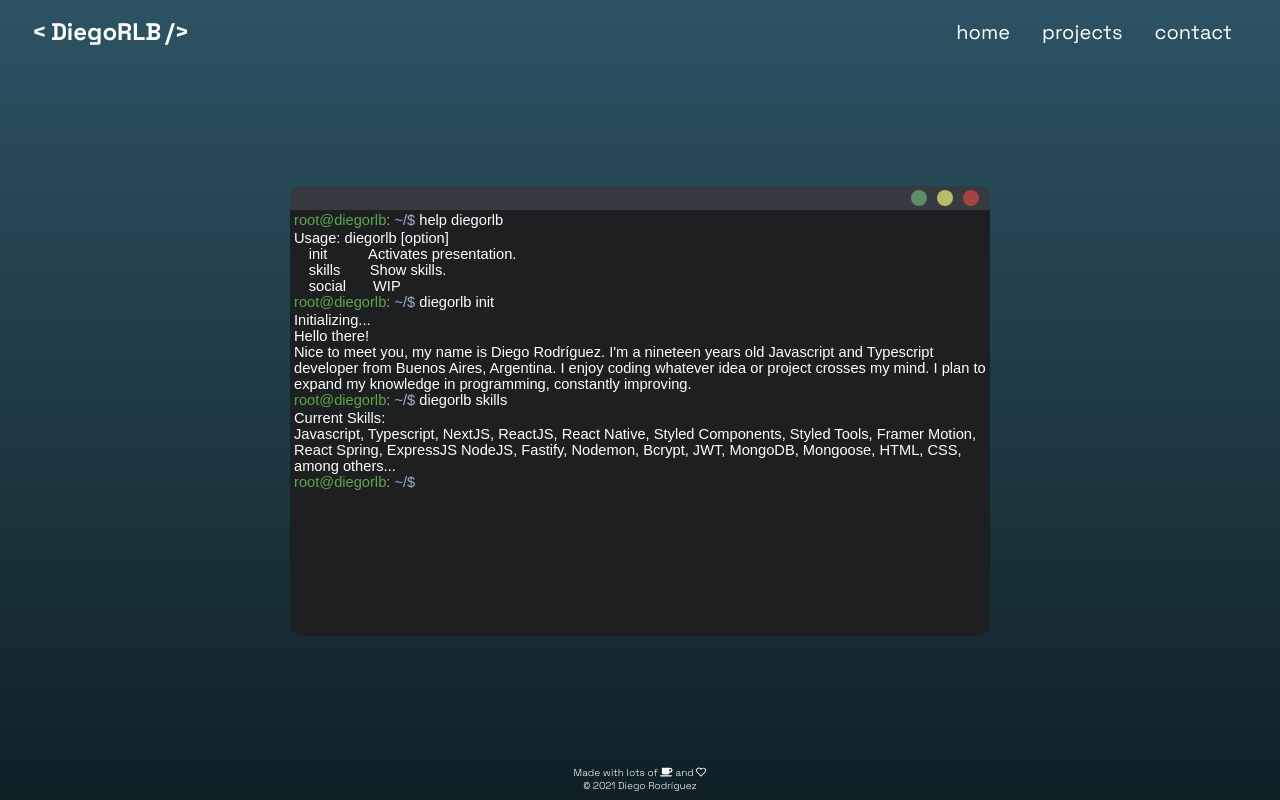
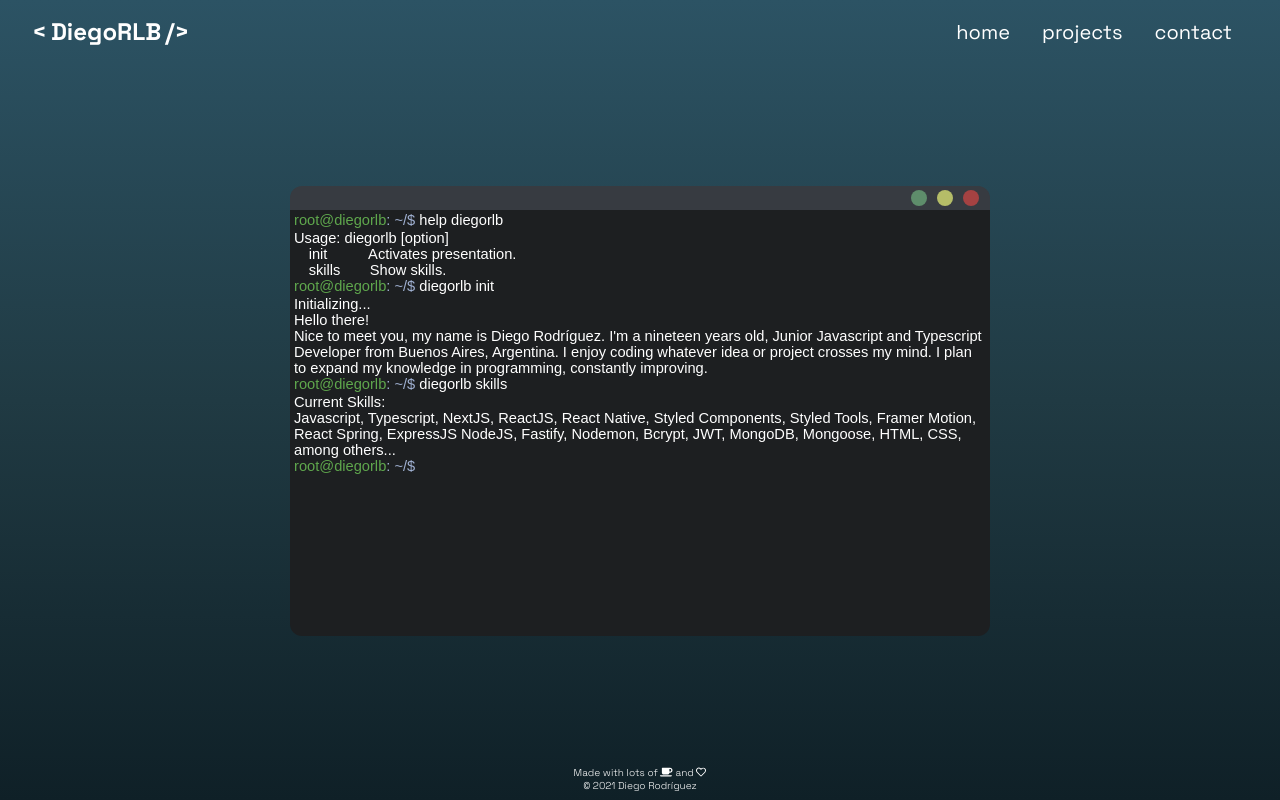
Before and after one commit to diegorlb/Portfolio, a Next.js app: page / in a window 1280 px wide. Built offline with nearby package versions, Linux system fonts and the light colour scheme.

Commit message:
Minor fixes.

```diff
--- a/components/styled/ProjectsWrapper.styled.tsx
+++ b/components/styled/ProjectsWrapper.styled.tsx
@@ -11,6 +11,7 @@ export const ProjectsContainer = styled(ProgramContainer)`
   overflow: hidden auto;
   display: flex;
   flex-wrap: wrap;
+  align-content: flex-start;
 
   & > div {
     width: 100%;
--- a/data/TerminalData.tsx
+++ b/data/TerminalData.tsx
@@ -9,8 +9,6 @@ export const TerminalData = [
       <Fragment key={'0102'}>&emsp;init&emsp;&emsp;&ensp;&nbsp;Activates presentation.</Fragment>,
       <br key={'0103'}/>,
       <Fragment key={'0104'}>&emsp;skills&emsp;&emsp;Show skills.</Fragment>,
-      <br key={'0105'}/>,
-      <Fragment key={'0106'}>&emsp;social&emsp;&nbsp;&nbsp;&nbsp;WIP</Fragment>
     ],
   },
   {
@@ -21,7 +19,7 @@ export const TerminalData = [
       'Hello there!',
       <br key={'0202'} />,
       `Nice to meet you, my name is Diego Rodríguez.
-      I'm a nineteen years old Javascript and Typescript developer from Buenos Aires, Argentina.
+      I'm a nineteen years old, Junior Javascript and Typescript Developer from Buenos Aires, Argentina.
       I enjoy coding whatever idea or project crosses my mind.
       I plan to expand my knowledge in programming, constantly improving.`,
     ]
```
